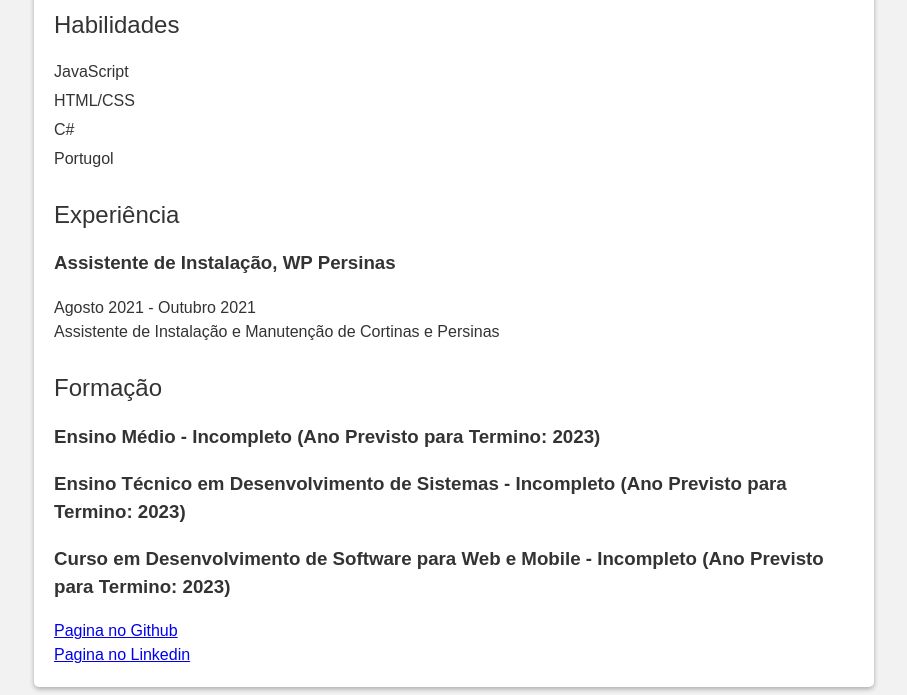
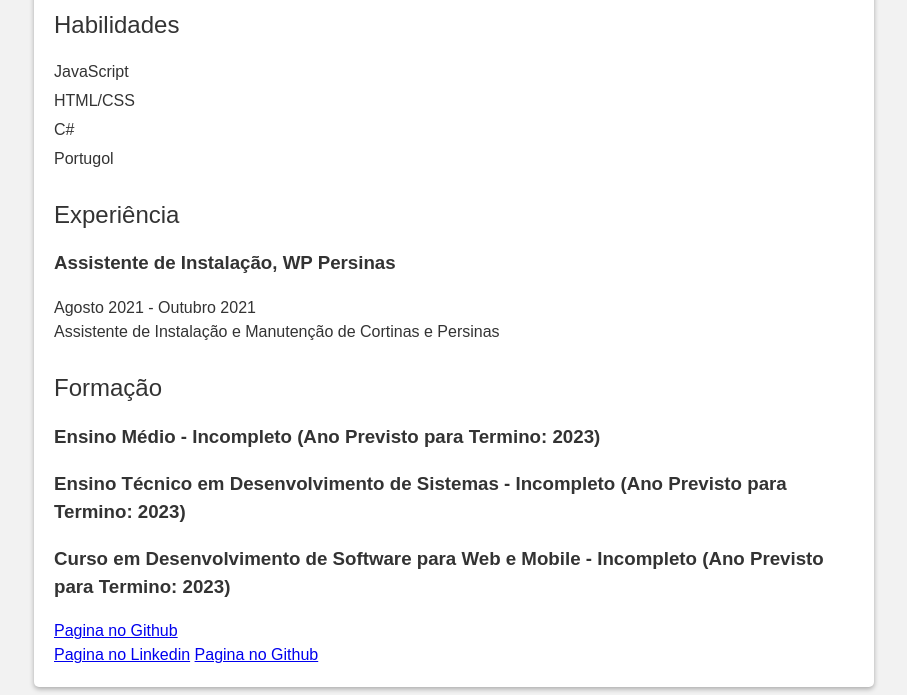
Before and after one commit to EnzoPaduanello/Senac3DS, a plain HTML site: page curriculo.html in a window 1280 px wide. Shown: the part 298-993 px from the top of the page, without its empty margins (186-1093 px from the left). Drawn offline with Linux system fonts and the light colour scheme.

Commit message:
Update curriculo.html

```diff
--- a/curriculo.html
+++ b/curriculo.html
@@ -52,5 +52,6 @@
 		<h3>Curso em Desenvolvimento de Software para Web e Mobile - Incompleto (Ano Previsto para Termino: 2023)</h3>
 				<a href="https://github.com/EnzoPaduanello">Pagina no Github</a><p></p>
 				<a href="https://br.linkedin.com/in/enzo-vitoriano-puttini-paduanello-85278324b">Pagina no Linkedin</a>
+				<a href="https://github.com/EnzoPaduanello">Pagina no Github
 </body>
 </html>
```
